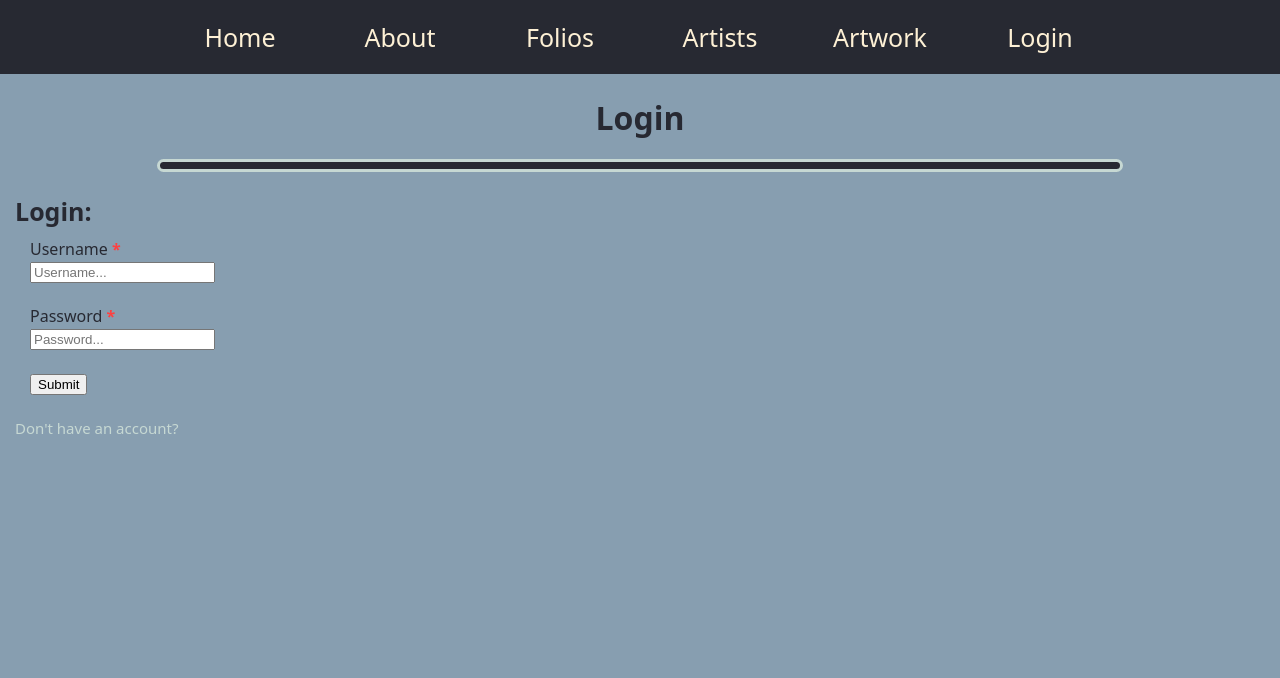
After one commit to NotAhDog/Website, a Flask app: page /account in a window 1280 px wide. The commit adds this page. Shown: the top 678 px of the page. Run offline with Flask 3, Linux system fonts and the light colour scheme; some web fonts are replaced.

Commit message:
creating a login/signup form

```diff
--- /dev/null
+++ b/app/forms.py
@@ -0,0 +1,53 @@
+from flask_wtf import FlaskForm
+from wtforms import StringField, PasswordField, IntegerField, SubmitField
+from wtforms.validators import Optional, DataRequired, Length, EqualTo
+
+
+class LoginForm(FlaskForm):
+    username = StringField('Username',
+                           validators=[DataRequired(),
+                                       Length(min=5,
+                                              max=20,
+                                              message="Enter something between 5 and 20 characters")],
+                           render_kw={"placeholder": "Username..."}
+                           )
+
+    password = PasswordField('Password',
+                             validators=[DataRequired(),
+                                         Length(min=8,
+                                                max=25,
+                                                message="Enter something between 8 and 25 characters")],
+                             render_kw={"placeholder": "Password..."},
+                             )
+
+    # Note: the string you pass in here is how you label the button
+    submit = SubmitField('Submit')
+
+
+class SignupForm(FlaskForm):
+    username = StringField('Username',
+                           validators=[DataRequired(),
+                                       Length(min=5,
+                                              max=20,
+                                              message="Enter a something between 5 and 20 characters")],
+                           render_kw={"placeholder": "Enter a username..."}
+                           )
+
+    password = PasswordField('Password',
+                             validators=[DataRequired(),
+                                         Length(min=8,
+                                                max=25,
+                                                message="Enter something between 8 an 25 characters")],
+                             render_kw={"placeholder": "Enter a password..."}
+                             )
+
+    confirmpass = PasswordField('Repeat Your Password',  # Making sure they entered the correct password
+                                validators=[DataRequired(),
+                                            EqualTo('password', message="These passwords dont match"),
+                                            Length(min=8,
+                                                   max=25,
+                                                   message="Enter something that matches the password and is between 8 and 25 characters")],
+                                render_kw={"placeholder": "Repeat the password..."}
+                                )
+
+    submit = SubmitField('Submit')
--- a/app/routes.py
+++ b/app/routes.py
@@ -1,5 +1,6 @@
 from app import app
-from flask import render_template, abort, request
+from flask import Flask, render_template, request
+from .forms import LoginForm, SignupForm
 from flask_sqlalchemy import SQLAlchemy
 import os
 
@@ -11,6 +12,7 @@ db.init_app(app)
 
 
 import app.models as models
+app.secret_key = 'CorrectHorseBatteryStaple'
 
 
 # --- Routes ---
@@ -24,31 +26,35 @@ def root():
 
 @app.route('/about')  # About page
 def about():
-    return render_template('about.html', page_title='ABOUT')
+    title = "About"
+    return render_template('about.html', page_title='ABOUT', title=title)
 
 
 @app.route('/folios')  # Folios page
 def all_folios():
+    title = "Folios"
     folios = models.Folio.query.all()
-    return render_template('folios.html', folios=folios)
+    return render_template('folios.html', folios=folios, title=title, folio_num=len(folios))
 
 
 @app.route('/artists')  # Artists page
 def all_artists():
+    title = "Artists"
     artists = models.Artist.query.all()
-    return render_template('artists.html', artists=artists)
+    return render_template('artists.html', artists=artists, title=title)
 
 
 @app.route('/artwork')  # Artwork page
 def all_arts():
+    title = "Artwork"
     arts = models.Art.query.all()
-    return render_template('artwork.html', arts=arts)
+    return render_template('artwork.html', arts=arts, title=title)
 
 
 @app.route('/folio/<int:id>')
 def folio(id):
     folio = models.Folio.query.get_or_404(id)
-    return render_template('folio.html', folio=folio, artists=folio.artists, layouts=folio.layouts, arts=folio.arts)
+    return render_template('folios.html', folio=folio, artists=folio.artists, layouts=folio.layouts, arts=folio.arts)
 
 
 @app.route('/artist/<int:id>')
@@ -59,12 +65,79 @@ def artist(id):
 
 @app.route('/art/<int:id>')
 def art(id):
+    title = "Art - <int:id>"
     art = models.Art.query.get_or_404(id)
-    return render_template('art.html', art=art, meanings=art.meanings, folios=art.folios)
+    return render_template('art.html', art=art, meanings=art.meanings, folios=art.folios, title=title)
+
 
 @app.route('/secret')  # Secret page
 def secret():
-    return render_template('secret.html')
+    title = "Secret"
+    return render_template('secret.html', title=title)
+
+
+@app.route('/account', methods=['GET', 'POST'])  # Login page
+def login():
+    title = "Login"
+    form = LoginForm()
+    if request.method == "GET":
+        print("\n\nLOADING PAGE\n\n")
+    else:  # request.method is POST - Someone clicked submit
+        if form.validate_on_submit():
+            print('-------------------------------')
+            print(f"Username: {form.username.data}")
+            print(f"Password: {form.password.data}")
+            print('-------------------------------')
+            title = f"Hello, {form.username.data}"
+        else:  # a validator failed... lets see which one(s)
+            print('-------------------------------')
+            print('ERROR:')
+            print(form.errors)
+            print('-------------------------------')
+    return render_template('login.html', form=form, title=title)
+
+
+@app.route('/signup', methods=['GET', 'POST'])  # Signup page
+def signup():
+    title = "Signup"
+    form = SignupForm()
+    if request.method == "GET":
+        print("\n\nLOADING PAGE\n\n")
+    else:  # request.method is POST - Someone clicked submit
+        if form.validate_on_submit():
+            print('-------------------------------')
+            print(f"Username: {form.username.data}")
+            print(f"Password: {form.password.data}")
+            print('-------------------------------')
+            title = f"Welcome! {form.username.data}"
+        else:  # a validator failed... lets see which one(s)
+            print('-------------------------------')
+            print('ERROR:')
+            print(form.errors)
+            print('-------------------------------')
+    return render_template('signup.html', form=form, title=title)
+
+
+@app.route('/dashboard', methods=['GET', 'POST'])
+def dashboard():
+    title = "Dashboard"
+    form = LoginForm()
+    if request.method == "GET":
+        print("\n\nLOADING PAGE\n\n")
+    else:
+        if form.validate_on_submit():
+            print('-------------------------------')
+            print(f"Username: {form.username.data}")
+            print(f"Password: {form.password.data}")
+            print('-------------------------------')
+            title = f"{form.username.data}'s dashboard"
+        else:
+            print('-------------------------------')
+            print('ERROR:')
+            print(form.errors)
+            print('-------------------------------')
+    return render_template('dashboard.html', title=title, form=form)
+
 
 @app.errorhandler(404)
 def page_not_found(e):
--- a/app/static/style.css
+++ b/app/static/style.css
@@ -101,7 +101,7 @@ ul li:hover ul.dropdown {
 
 .navbar-container{
     display: grid;
-    grid-template-columns: 1fr 1fr 1fr 1fr 1fr 1fr 1fr;
+    grid-template-columns: repeat(8, 1fr);
 }
 
 /* Making the folios page */
@@ -204,13 +204,14 @@ ul li:hover ul.dropdown {
 }
 
 .bigimage{
-    transform: translate(0, 0);
+    background-color: transparent;
+    padding-top: 50vh;
     margin:auto;
     display:none;
+    height: 60vh;
     max-width: 100vw;
     max-height: 100vh;
-    transition: all ease-in-out 1.2s;
-    z-index: 2;
+    z-index: 1;
 }
 
 /* Making the text centered */
@@ -331,3 +332,48 @@ ul li:hover ul.dropdown {
   font-size: 20px;
   padding-bottom: 10px;
 }
+
+/* Login styling */
+
+.form{
+  padding-left: 30px;
+  padding-top: 10px;
+}
+
+.logintitle{
+  padding-left: 15px;
+  font-size: 25px;
+}
+
+.error{
+  background-color:#879EB0;
+  display:block;
+  color: rgb(255, 64, 64);
+
+}
+
+.noaccount{
+  margin: auto;
+  padding-left: 15px;
+  font-size: 15px;
+  color: #C6D8D3;
+}
+
+.noaccount:link {
+  text-decoration: none;
+}
+
+.noaccount:visited {
+  text-decoration: none;
+}
+
+.noaccount:hover {
+  transition: 0.3s;
+  text-decoration: underline;
+  text-decoration-thickness: 2.5px;
+  color: #FDF0D5;
+}
+
+.noaccount:active {
+  text-decoration: underline;
+}
--- /dev/null
+++ b/app/templates/404.html
@@ -0,0 +1 @@
+<p>Error 404</p>
--- a/app/templates/layout.html
+++ b/app/templates/layout.html
@@ -1,7 +1,7 @@
 <!DOCTYPE html>
 <html>
     <head>
-        <title>Ed's Art</title>
+        <title>Ed's Art{% if title %} - {{ title }}{% endif %}</title>
         <link rel="stylesheet" href="/static/style.css">
     </head>
     <nav>
@@ -17,17 +17,17 @@
                 <!-- Dropdown box -->
 
                 <ul class= "dropdown">
-                    <li><a href = "/folios/1" class="hovernav"><span>Y9 </span></a></li>
                     <li><a href = "/folios/2" class="hovernav"><span>Y10 </span></a></li>
                     <li><a href = "/folios/3" class="hovernav"><span>Y11 </span></a></li>
                     <li><a href = "/folios/4" class="hovernav"><span>Y12 </span></a></li>
                     <li><a href = "/folios/5" class="hovernav"><span>Y13 Design </span></a></li>
-                    <li><a href = "/folios/6" class="hovernav"><span>Y13 Printmaking </span></a></li>
-                    <li><a href = "/folios/7" class="hovernav"><span>Y13 Photography </span></a></li>
+                    <li><a href = "/folios/6" class="hovernav"><span>Y13 Print </span></a></li>
+                    <li><a href = "/folios/7" class="hovernav"><span>Y13 Photo </span></a></li>
                 </ul>
             </li>
             <li><a href="/artists" class="hovernav"><span>Artists </span></a></li>
             <li><a href="/artwork" class="hovernav"><span>Artwork </span></a></li>
+            <li><a href="/account" class="hovernav"><span>Login </span></a></li>
             <li></li>
         </ul>
     </nav>
--- /dev/null
+++ b/app/templates/login.html
@@ -0,0 +1,45 @@
+{% extends 'layout.html' %}
+{% block content %}
+
+<h1 class="title">{{title}}</h1>
+
+<div class="line"></div>
+
+<br>
+
+<h2 class="logintitle">Login:</h2>
+
+<form class="form" method="POST" action="/dashboard">
+
+    {{ form.csrf_token }}
+    <!-- For protection from 'SEASURF' (CSRF) attacks.  Your homework
+       is to read up on this type of attack, and find out why it's
+       important to protect against them. -->
+
+    <!-- The username label and field -->
+    {{ form.username.label }} {% if form.username.flags.required %}<span style="color:rgb(255, 64, 64);font-weight: bolder;"> *</span>{% endif %} <br> {{ form.username }} <br /><br />
+
+        {# the next few lines display any and all errors on this
+            form element only - each form element needs this #}
+        {% if form.username.errors %}
+            <ul class="errors">
+            {% for error in form.username.errors %}
+                <li class="error">{{ error }}</li>
+            {% endfor %}
+            </ul>
+        {% endif %}
+
+    <!-- The password label and field -->
+    <!-- you can use the following 'if' to determine if a field is required and show an asterisk (because HCI) -->
+    <!-- of course, your CSS will be done properly... right? -->
+    {{ form.password.label }}{% if form.password.flags.required %}<span style="color:rgb(255, 64, 64);font-weight: bolder;"> *</span>{% endif %}<br>{{ form.password }} <br><br>
+
+    <!-- Check the terminal to see what the form returns -->
+    {{ form.submit }}
+    <br /><br />
+
+</form>
+
+<a href="/signup" class="noaccount"><span>Don't have an account?</span></a>
+
+{% endblock %}
```
Also changed, not shown: app/templates/dashboard.html (added, +8 -0 lines), app/templates/folios.html (+41 -38 lines), app/templates/signup.html (added, +53 -0 lines), app/database.db.
